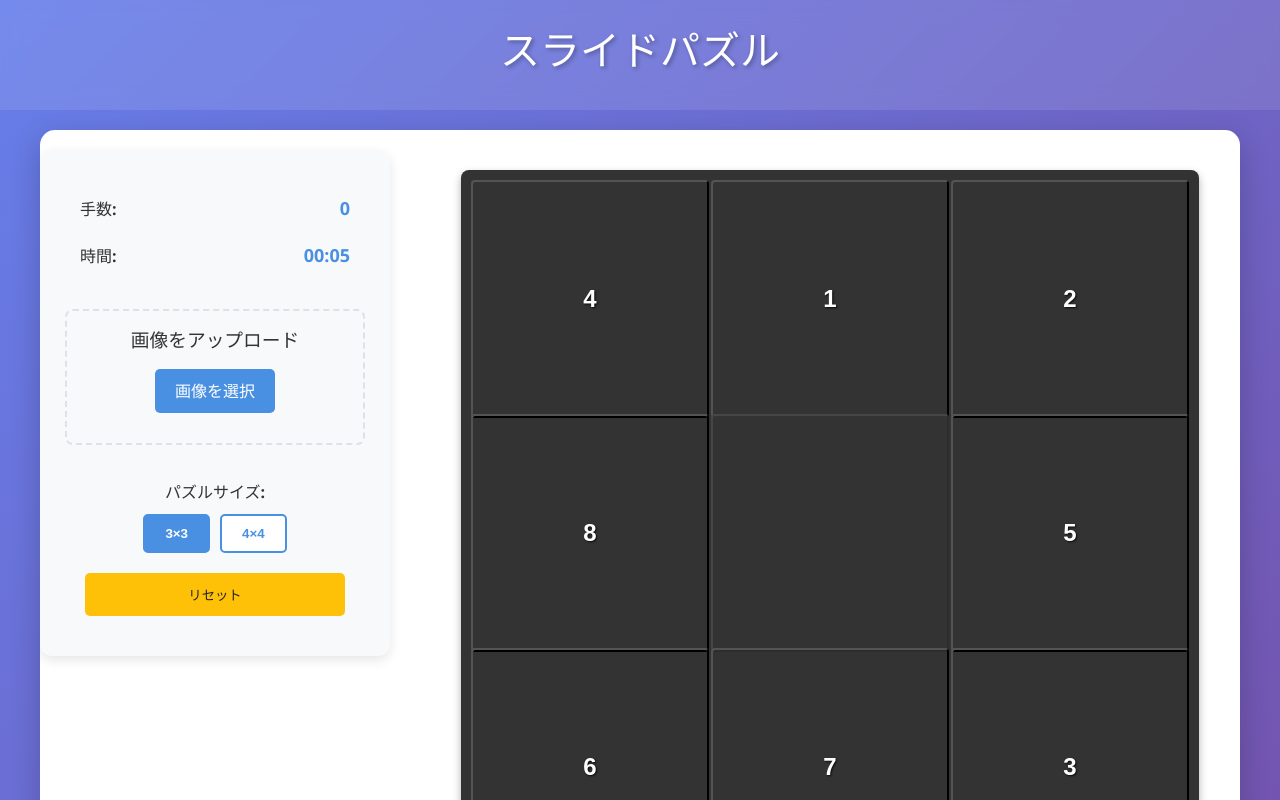
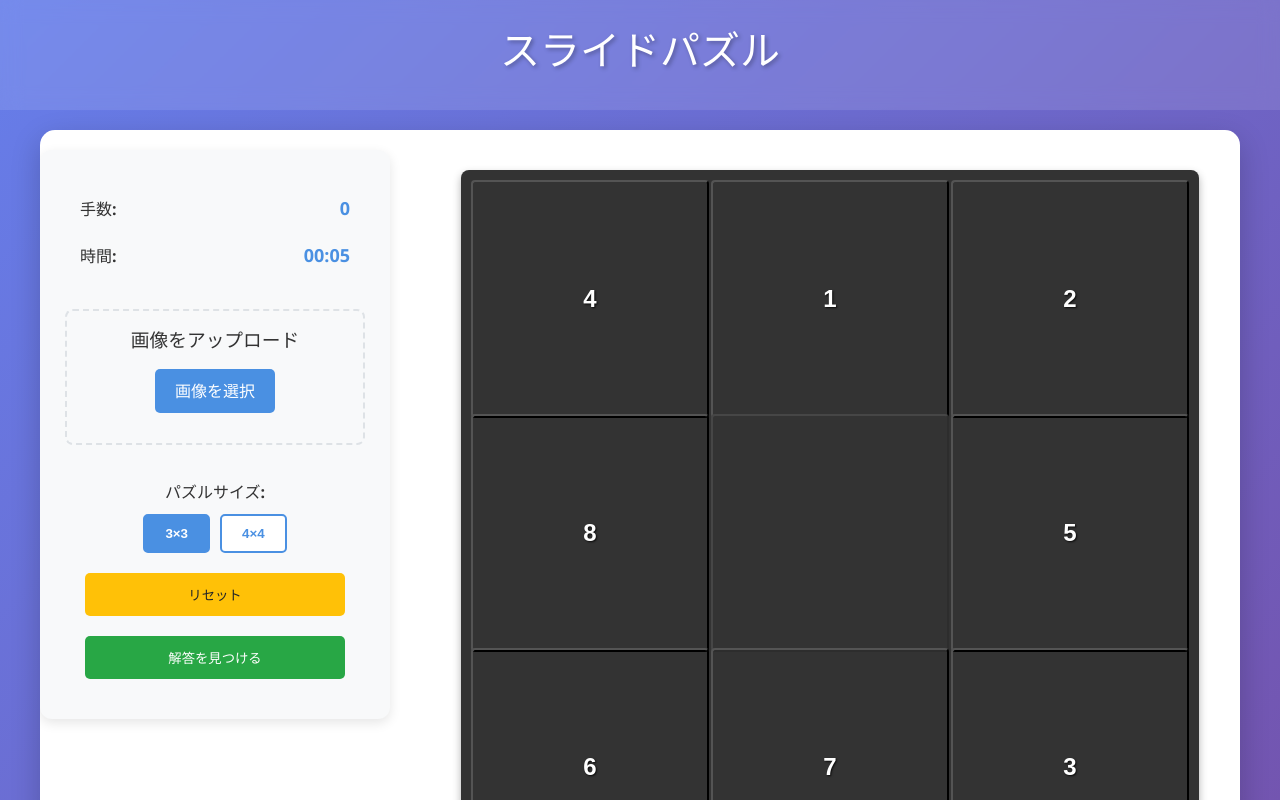
Before and after one commit to Hiromu-USHIHARA/slide-puzzle, a React (Vite) app: page / in a window 1280 px wide. Shown: the top 800 px of the page. Built offline with nearby package versions, Linux system fonts and the light colour scheme.

Commit message:
スライドパズルに解答機能を追加し、解答を見つけるボタンをゲームコントロールに実装。解答の自動再生機能を追加し、関連するスタイルを更新。コードの可読性を向上。

```diff
--- a/src/App.tsx
+++ b/src/App.tsx
@@ -17,6 +17,11 @@ function App() {
     elapsedTime,
     initializePuzzle,
     moveTile,
+    findSolutionForCurrentState,
+    isSolving,
+    hasSolution,
+    executeSolution,
+    startSolutionPlayback,
   } = useSlidePuzzle(size);
 
   // サイズ変更時の処理
@@ -28,6 +33,15 @@ function App() {
   const handleReset = useCallback(() => {
     initializePuzzle();
   }, [initializePuzzle]);
+
+  // 解答を見つける or 表示する処理
+  const handleFindOrShowSolution = useCallback(() => {
+    if (hasSolution) {
+      startSolutionPlayback();
+    } else {
+      findSolutionForCurrentState();
+    }
+  }, [hasSolution, startSolutionPlayback, findSolutionForCurrentState]);
 
   // 画像変更時の処理
   const handleImageChange = useCallback((image: string | null) => {
@@ -60,7 +74,10 @@ function App() {
               size={size}
               onSizeChange={handleSizeChange}
               onReset={handleReset}
+              onFindSolution={handleFindOrShowSolution}
               isComplete={isComplete}
+              isSolving={isSolving}
+              hasSolution={hasSolution}
             />
 
             <GameInfo
--- a/src/components/GameControls.css
+++ b/src/components/GameControls.css
@@ -77,6 +77,28 @@
   background-color: #e0a800;
 }
 
+.control-button.solution {
+  background-color: #28a745;
+  color: white;
+}
+
+.control-button.solution:hover {
+  background-color: #218838;
+}
+
+.control-button.solution:disabled {
+  background-color: #6c757d;
+  cursor: not-allowed;
+}
+
+.control-button.solution.has-solution {
+  background-color: #17a2b8;
+}
+
+.control-button.solution.has-solution:hover {
+  background-color: #138496;
+}
+
 .control-button.new-game {
   background-color: #17a2b8;
   color: white;
--- a/src/components/GameControls.tsx
+++ b/src/components/GameControls.tsx
@@ -6,14 +6,20 @@ interface GameControlsProps {
   size: PuzzleSize;
   onSizeChange: (size: PuzzleSize) => void;
   onReset: () => void;
+  onFindSolution: () => void;
   isComplete: boolean;
+  isSolving: boolean;
+  hasSolution: boolean;
 }
 
 export const GameControls: React.FC<GameControlsProps> = ({
   size,
   onSizeChange,
   onReset,
+  onFindSolution,
   isComplete,
+  isSolving,
+  hasSolution,
 }) => {
   return (
     <div className="game-controls">
@@ -43,6 +49,19 @@ export const GameControls: React.FC<GameControlsProps> = ({
         </button>
       </div>
 
+      {!isComplete && (
+        <div className="control-group">
+          <button
+            type="button"
+            className={`control-button solution ${hasSolution ? 'has-solution' : ''}`}
+            onClick={onFindSolution}
+            disabled={isSolving}
+          >
+            {isSolving ? '解答を計算中...' : hasSolution ? '解答を表示' : '解答を見つける'}
+          </button>
+        </div>
+      )}
+
       {isComplete && (
         <div className="completion-controls">
           <button type="button" className="control-button new-game" onClick={onReset}>
--- a/src/components/useSlidePuzzle.ts
+++ b/src/components/useSlidePuzzle.ts
@@ -8,6 +8,192 @@ export interface Tile {
   correctPosition: number;
   isEmpty: boolean;
 }
+
+// 解答用のノードクラス
+interface PuzzleNode {
+  tiles: Tile[];
+  g: number; // 開始状態からのコスト
+  h: number; // ヒューリスティック（マンハッタン距離）
+  f: number; // f = g + h
+  parent: PuzzleNode | null;
+  lastMove: number | null; // 最後に移動したタイルのID
+}
+
+// マンハッタン距離を計算
+const calculateManhattanDistance = (tiles: Tile[], size: number): number => {
+  let totalDistance = 0;
+  for (const tile of tiles) {
+    if (!tile.isEmpty) {
+      const currentRow = Math.floor(tile.currentPosition / size);
+      const currentCol = tile.currentPosition % size;
+      const correctRow = Math.floor(tile.correctPosition / size);
+      const correctCol = tile.correctPosition % size;
+      totalDistance += Math.abs(currentRow - correctRow) + Math.abs(currentCol - correctCol);
+    }
+  }
+  return totalDistance;
+};
+
+// タイルの状態を文字列化（重複チェック用）
+const tilesToString = (tiles: Tile[]): string => {
+  return tiles.map(t => t.currentPosition).join(',');
+};
+
+// 隣接する移動可能な状態を生成
+const getAdjacentStates = (tiles: Tile[], size: number): Tile[][] => {
+  const emptyTile = tiles.find(t => t.isEmpty);
+  if (!emptyTile) {
+    console.log('空きタイルが見つかりません');
+    return [];
+  }
+
+  const emptyPos = emptyTile.currentPosition;
+  const emptyRow = Math.floor(emptyPos / size);
+  const emptyCol = emptyPos % size;
+  const adjacentStates: Tile[][] = [];
+
+  console.log('空きタイル位置:', emptyPos, '行:', emptyRow, '列:', emptyCol);
+
+  // 上下左右の移動を試す
+  const directions = [
+    { row: -1, col: 0 }, // 上
+    { row: 1, col: 0 },  // 下
+    { row: 0, col: -1 }, // 左
+    { row: 0, col: 1 },  // 右
+  ];
+
+  for (const dir of directions) {
+    const newRow = emptyRow + dir.row;
+    const newCol = emptyCol + dir.col;
+
+    if (newRow >= 0 && newRow < size && newCol >= 0 && newCol < size) {
+      const newPos = newRow * size + newCol;
+      const adjacentTile = tiles.find(t => t.currentPosition === newPos);
+
+      if (adjacentTile) {
+        console.log('隣接タイル発見:', adjacentTile.id, '位置:', newPos);
+        const newTiles = tiles.map(t => {
+          if (t.id === emptyTile.id) {
+            return { ...t, currentPosition: newPos };
+          }
+          if (t.id === adjacentTile.id) {
+            return { ...t, currentPosition: emptyPos };
+          }
+          return t;
+        });
+        adjacentStates.push(newTiles);
+      }
+    }
+  }
+
+  console.log('生成された隣接状態数:', adjacentStates.length);
+  return adjacentStates;
+};
+
+// A*アルゴリズムで解答を見つける
+const findSolution = (tiles: Tile[], size: number): number[] | null => {
+  console.log('findSolution開始 - サイズ:', size, 'タイル数:', tiles.length);
+
+  const startNode: PuzzleNode = {
+    tiles: [...tiles],
+    g: 0,
+    h: calculateManhattanDistance(tiles, size),
+    f: calculateManhattanDistance(tiles, size),
+    parent: null,
+    lastMove: null,
+  };
+
+  console.log('開始ノード h値:', startNode.h);
+
+  const openSet = new Map<string, PuzzleNode>();
+  const closedSet = new Set<string>();
+
+  openSet.set(tilesToString(tiles), startNode);
+
+  let iterations = 0;
+  const maxIterations = 100000; // 最大イテレーション制限
+
+  while (openSet.size > 0 && iterations < maxIterations) {
+    iterations++;
+    if (iterations % 1000 === 0) {
+      console.log('探索中... イテレーション:', iterations, 'オープンセット:', openSet.size);
+    }
+
+    // f値が最小のノードを選択
+    let currentNode: PuzzleNode | null = null;
+    let minF = Infinity;
+
+    for (const node of openSet.values()) {
+      if (node.f < minF) {
+        minF = node.f;
+        currentNode = node;
+      }
+    }
+
+    if (!currentNode) {
+      console.log('現在のノードが見つかりません');
+      break;
+    }
+
+    const currentState = tilesToString(currentNode.tiles);
+    openSet.delete(currentState);
+    closedSet.add(currentState);
+
+    // ゴールチェック
+    if (currentNode.h === 0) {
+      console.log('解答発見! 手数:', currentNode.g);
+      // 解答経路を復元
+      const solution: number[] = [];
+      let node: PuzzleNode | null = currentNode;
+      while (node && node.lastMove !== null) {
+        solution.unshift(node.lastMove);
+        node = node.parent;
+      }
+      console.log('解答経路:', solution);
+      return solution;
+    }
+
+    // 隣接状態を生成
+    const adjacentStates = getAdjacentStates(currentNode.tiles, size);
+    console.log('隣接状態数:', adjacentStates.length);
+
+    for (const newTiles of adjacentStates) {
+      const newState = tilesToString(newTiles);
+
+      if (closedSet.has(newState)) continue;
+
+      const g = currentNode.g + 1;
+      const h = calculateManhattanDistance(newTiles, size);
+      const f = g + h;
+
+      const existingNode = openSet.get(newState);
+      if (existingNode && existingNode.g <= g) continue;
+
+      // 移動したタイルのIDを特定（親ノードのtilesと比較）
+      const movedTile = newTiles.find(t =>
+        t.currentPosition !== currentNode.tiles.find(ot => ot.id === t.id)?.currentPosition
+      );
+
+      const newNode: PuzzleNode = {
+        tiles: newTiles,
+        g,
+        h,
+        f,
+        parent: currentNode,
+        lastMove: movedTile?.id || null,
+      };
+
+      openSet.set(newState, newNode);
+    }
+  }
+
+  if (iterations >= maxIterations) {
+    console.log('最大イテレーション数に達しました:', maxIterations);
+  } else {
+    console.log('解答が見つかりませんでした。イテレーション:', iterations);
+  }
+  return null; // 解答が見つからない
+};
 
 // 正解配置からランダムに移動を適用してシャッフルする関数
 const shuffleFromSolvedState = (
@@ -70,6 +256,10 @@ export const useSlidePuzzle = (size: PuzzleSize) => {
   const [moves, setMoves] = useState(0);
   const [startTime, setStartTime] = useState<Date | null>(null);
   const [elapsedTime, setElapsedTime] = useState(0);
+  const [isSolving, setIsSolving] = useState(false);
+  const [solution, setSolution] = useState<number[]>([]);
+  const [solutionIndex, setSolutionIndex] = useState(0);
+  const [isPlayingSolution, setIsPlayingSolution] = useState(false);
 
   // パズルを初期化（シャッフルも同時に実施）
   const initializePuzzle = useCallback(() => {
@@ -144,6 +334,74 @@ export const useSlidePuzzle = (size: PuzzleSize) => {
 
   // tilesが初期化された直後に自動でシャッフル（不要なので削除）
 
+  // 解答を見つける
+  const findSolutionForCurrentState = useCallback(async () => {
+    console.log('解答探索開始');
+    setIsSolving(true);
+    setSolution([]);
+    setSolutionIndex(0);
+
+    try {
+      // 非同期で解答を計算（UIをブロックしないため）
+      const result = await new Promise<number[] | null>((resolve) => {
+        setTimeout(() => {
+          console.log('findSolution呼び出し');
+          const solution = findSolution(tiles, size);
+          console.log('findSolution結果:', solution);
+          resolve(solution);
+        }, 0);
+      });
+
+      if (result) {
+        console.log('解答設定:', result);
+        setSolution(result);
+      } else {
+        console.log('解答が見つかりませんでした');
+      }
+    } catch (error) {
+      console.error('解答探索エラー:', error);
+    } finally {
+      setIsSolving(false);
+    }
+  }, [tiles, size]);
+
+  // 解答を実行（1手進める）
+  const executeSolution = useCallback(() => {
+    if (solution.length === 0 || solutionIndex >= solution.length) return;
+    const tileId = solution[solutionIndex];
+    moveTile(tileId);
+    setSolutionIndex(prev => prev + 1);
+  }, [solution, solutionIndex, moveTile]);
+
+  // 解答の自動再生を開始
+  const startSolutionPlayback = useCallback(() => {
+    if (solution.length > 0) {
+      setSolutionIndex(0);
+      setIsPlayingSolution(true);
+    }
+  }, [solution]);
+
+  // 解答の自動再生
+  useEffect(() => {
+    if (isPlayingSolution && solution.length > 0 && solutionIndex < solution.length && !isComplete) {
+      const timer = setTimeout(() => {
+        executeSolution();
+      }, 500);
+      return () => clearTimeout(timer);
+    }
+    // 再生が終わったら自動停止
+    if (isPlayingSolution && (solutionIndex >= solution.length || isComplete)) {
+      setIsPlayingSolution(false);
+    }
+  }, [isPlayingSolution, solution, solutionIndex, isComplete, executeSolution]);
+
+  // // 解答の自動再生を開始
+  // const startSolutionPlayback = useCallback(() => {
+  //   if (solution.length > 0) {
+  //     setSolutionIndex(0);
+  //   }
+  // }, [solution]);
+
   // 完了チェック
   useEffect(() => {
     const isPuzzleComplete = tiles.every(
@@ -170,5 +428,13 @@ export const useSlidePuzzle = (size: PuzzleSize) => {
     elapsedTime,
     initializePuzzle,
     moveTile,
+    findSolutionForCurrentState,
+    isSolving,
+    solution,
+    solutionIndex,
+    hasSolution: solution.length > 0,
+    executeSolution,
+    startSolutionPlayback,
+    isPlayingSolution,
   };
 };
```
